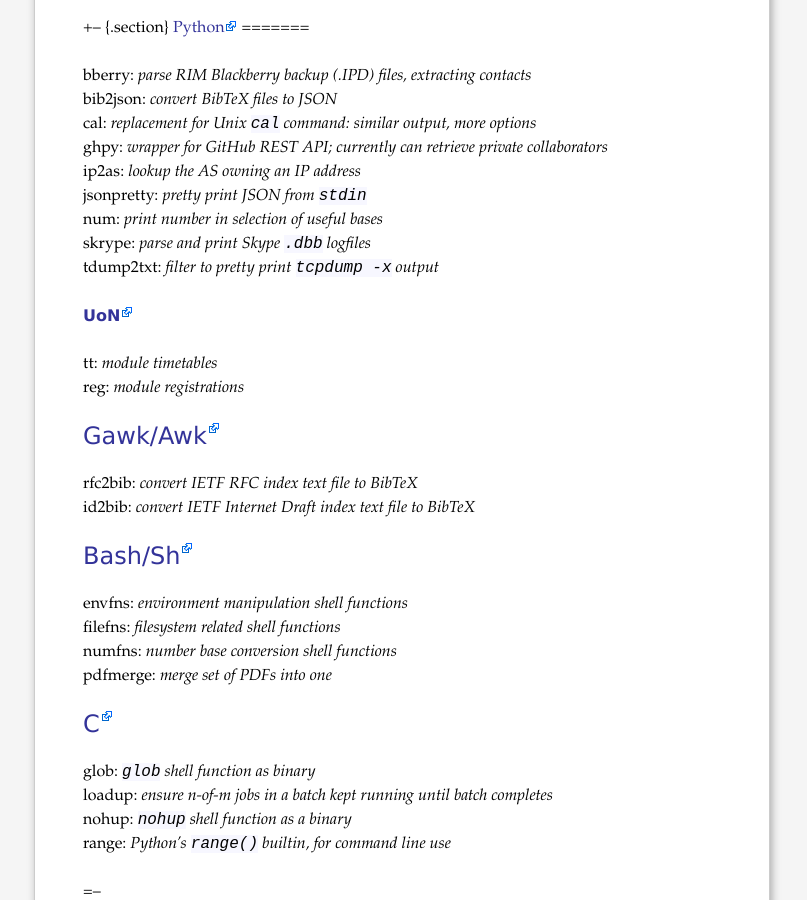
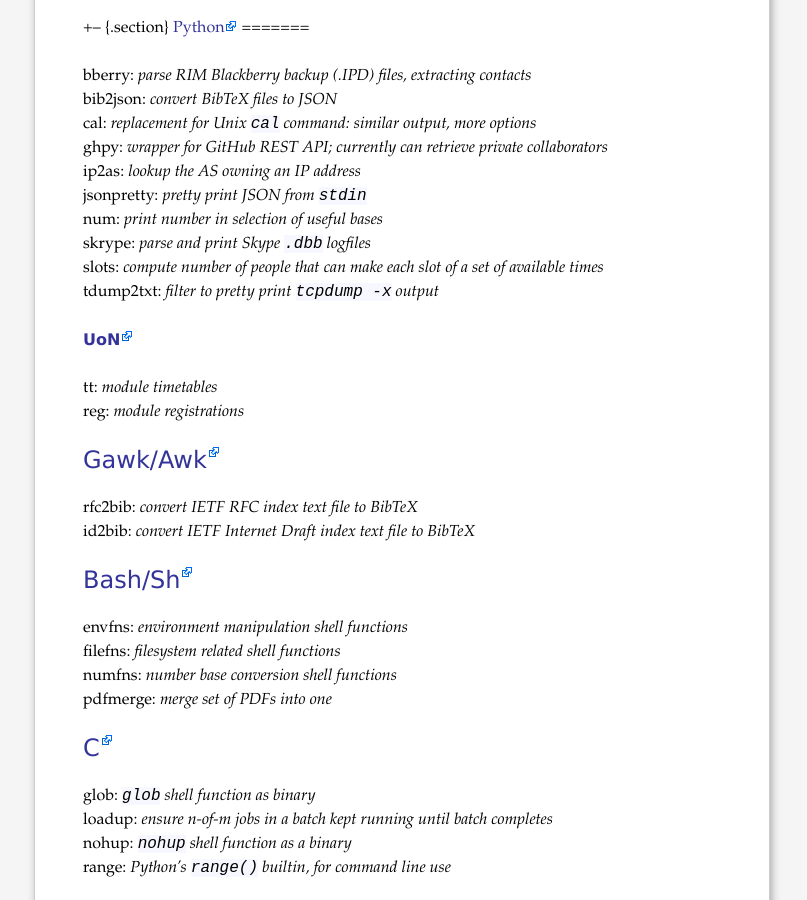
Before and after one commit to mor1/mort-www, a Jekyll site: the page built from code/index.md, in a window 1280 px wide and 900 px high, scrolled down 991 px. Shown: the whole window, without its empty margins (238-1045 px from the left). Built offline with Jekyll 4.4.1, drawn with Linux system fonts in a browser that asks for light colours; Markdown is read by kramdown in place of the engine named in the settings.

Commit message:
[code] add slots.py description

```diff
--- a/code/index.md
+++ b/code/index.md
@@ -78,6 +78,8 @@ ip2as: *lookup the AS owning an IP address*<br>
 jsonpretty: *pretty print JSON from `stdin`*<br>
 num: *print number in selection of useful bases*<br>
 skrype: *parse and print Skype `.dbb` logfiles*<br>
+slots: *compute number of people that can make each slot of a set of available
+times*<br>
 tdump2txt: *filter to pretty print `tcpdump -x` output*<br>
 
 [UoN](http://github.com/mor1/uon/)
```
